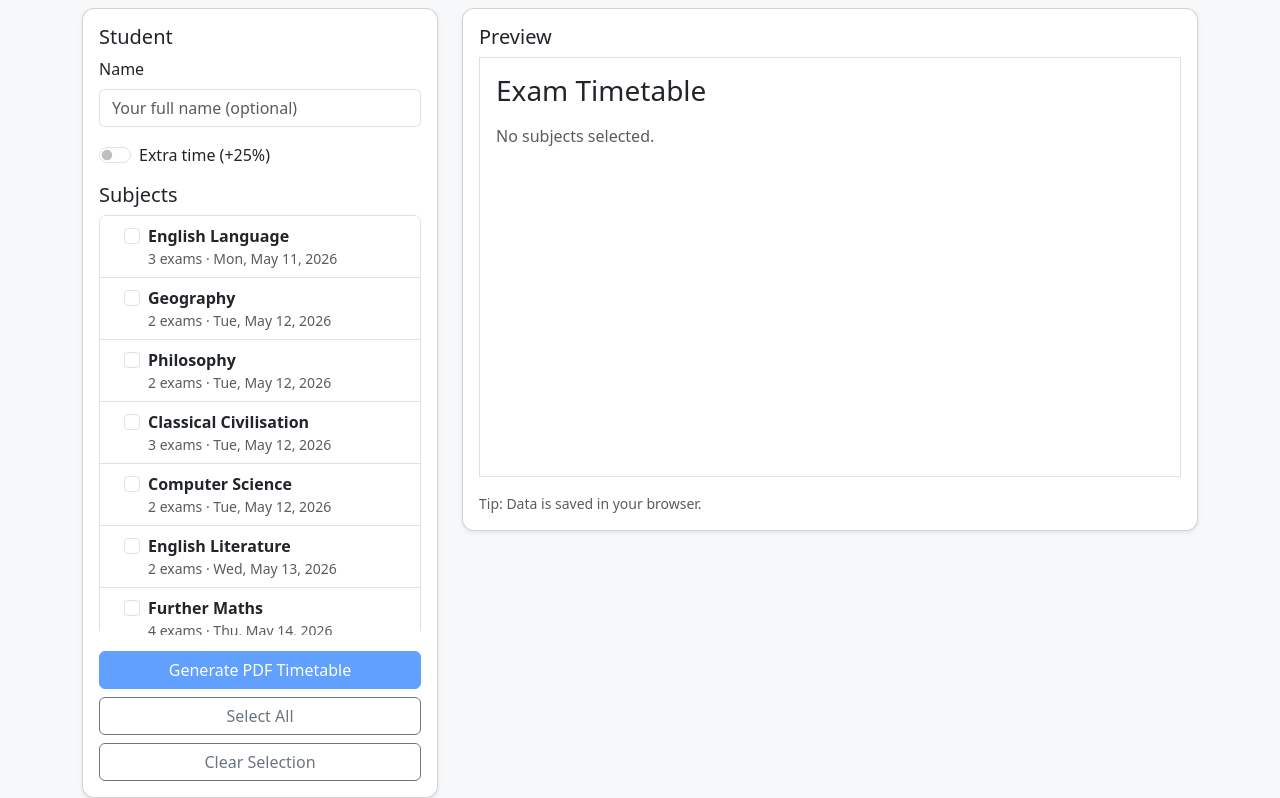
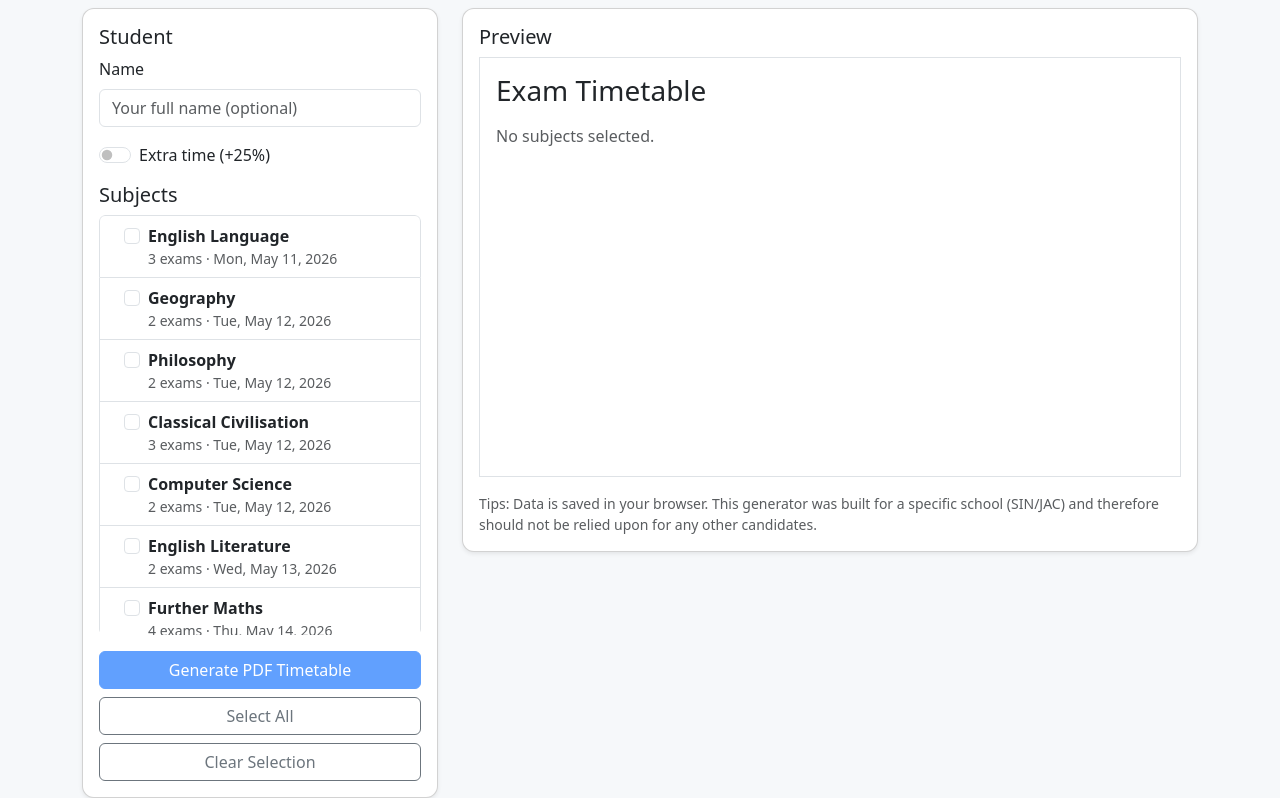
Before and after one commit to tramcrazy/timetables, a plain HTML site: page index.html in a window 1280 px wide. Shown: the part 62-860 px from the top of the page. Drawn offline with nearby package versions, Linux system fonts and the light colour scheme.

Commit message:
Add note about school specificity

```diff
--- a/index.html
+++ b/index.html
@@ -64,7 +64,7 @@
                   <!-- timetable will render here -->
                 </div>
               </div>
-              <div class="mt-3 text-muted small">Tip: Data is saved in your browser.</div>
+              <div class="mt-3 text-muted small">Tips: Data is saved in your browser. This generator was built for a specific school (SIN/JAC) and therefore should not be relied upon for any other candidates.</div>
             </div>
           </div>
         </div>
```
